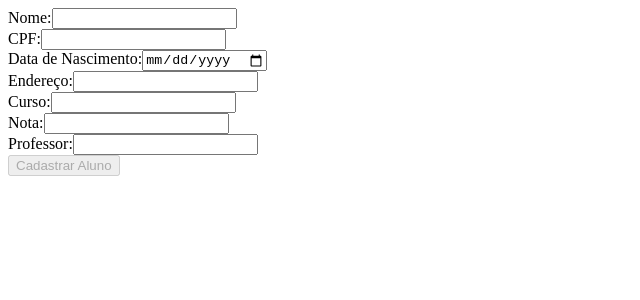
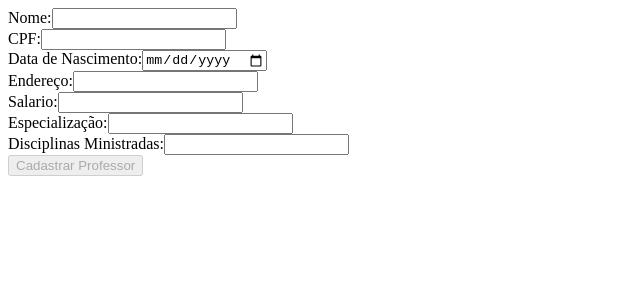
Before and after one commit to JG1511/AVPOO, an Angular app: page /cadastro in a window 1280 px wide. Shown: the top 300 px of the page, without its empty margins (0-640 px from the left). Built offline with nearby package versions, Linux system fonts and the light colour scheme.

Commit message:
implenetação do forms do professor no html

```diff
--- a/src/app/pages/forms-login/forms-login.component.html
+++ b/src/app/pages/forms-login/forms-login.component.html
@@ -1,4 +1,48 @@
-<form [formGroup]="alunoForm" (ngSubmit)="cadastroAluno()">
+
+
+<form [formGroup]="professorForm" (ngSubmit)="cadastroProfessor()">
+  <div>
+    <label for="nome_do_professor">Nome:</label>
+    <input type="text" id="nome_do_professor" formControlName ="nome_do_professor" required="">
+  </div>
+
+  <div>
+    <label for="cpf_do_professor">CPF:</label>
+    <input type="text" id="cpf_do_professor" formControlName ="cpf_do_professor" required="">
+  </div>
+
+  <div>
+    <label for="data_nascimento_do_professor">Data de Nascimento:</label>
+    <input type="date" id="data_nascimento_do_professor" formControlName ="data_nascimento_do_professor" required="">
+  </div>
+
+  <div>
+    <label for="endereco_do_professor">Endereço:</label>
+    <input type="text" id="endereco_do_professor" formControlName ="endereco_do_professor" required="">
+  </div>
+
+  <div>
+    <label for="salario_do_professor">Salario:</label>
+    <input type="number" id="salario_do_professor" formControlName ="salario_do_professor" required="">
+  </div>
+
+  <div>
+    <label for="especializacao_do_professor">Especialização:</label>
+    <input type="text" id="especializacao_do_professor" formControlName ="especializacao_do_professor" required="">
+  </div>
+
+  <div>
+    <label for="disciplinas_ministradas_do_professor">Disciplinas Ministradas:</label>
+    <input type="text" id="especializacao_do_professor" formControlName ="especializacao_do_professor" required="">
+  </div>
+
+  <button type="submit" [disabled]="professorForm.invalid">Cadastrar Professor</button>
+
+</form>
+
+
+@if (professorForm.valid) {
+  <form [formGroup]="alunoForm" (ngSubmit)="cadastroAluno()">
     <div>
       <label for="nome_aluno">Nome:</label>
       <input type="text" id="nome_aluno" formControlName="nome_do_aluno" required>
@@ -29,19 +73,6 @@
       <input type="number" id="nota" formControlName="nota_do_aluno" required>
     </div>
 
-    <div>
-        <label for="professor">Professor:</label>
-        <input type="text" id="professor" formControlName="professor" required>
-      </div>
-
     <button type="submit" [disabled]="alunoForm.invalid">Cadastrar Aluno</button>
   </form>
-
-  @for (aluno of teste; track $index) {
-    {{aluno.nome}}
-    {{aluno.cpf}}
-    {{aluno.data_nascimento}}
-    {{aluno.endereco}}
-    {{aluno.curso}}
-    {{aluno.notas}}
-  }
+}
```
